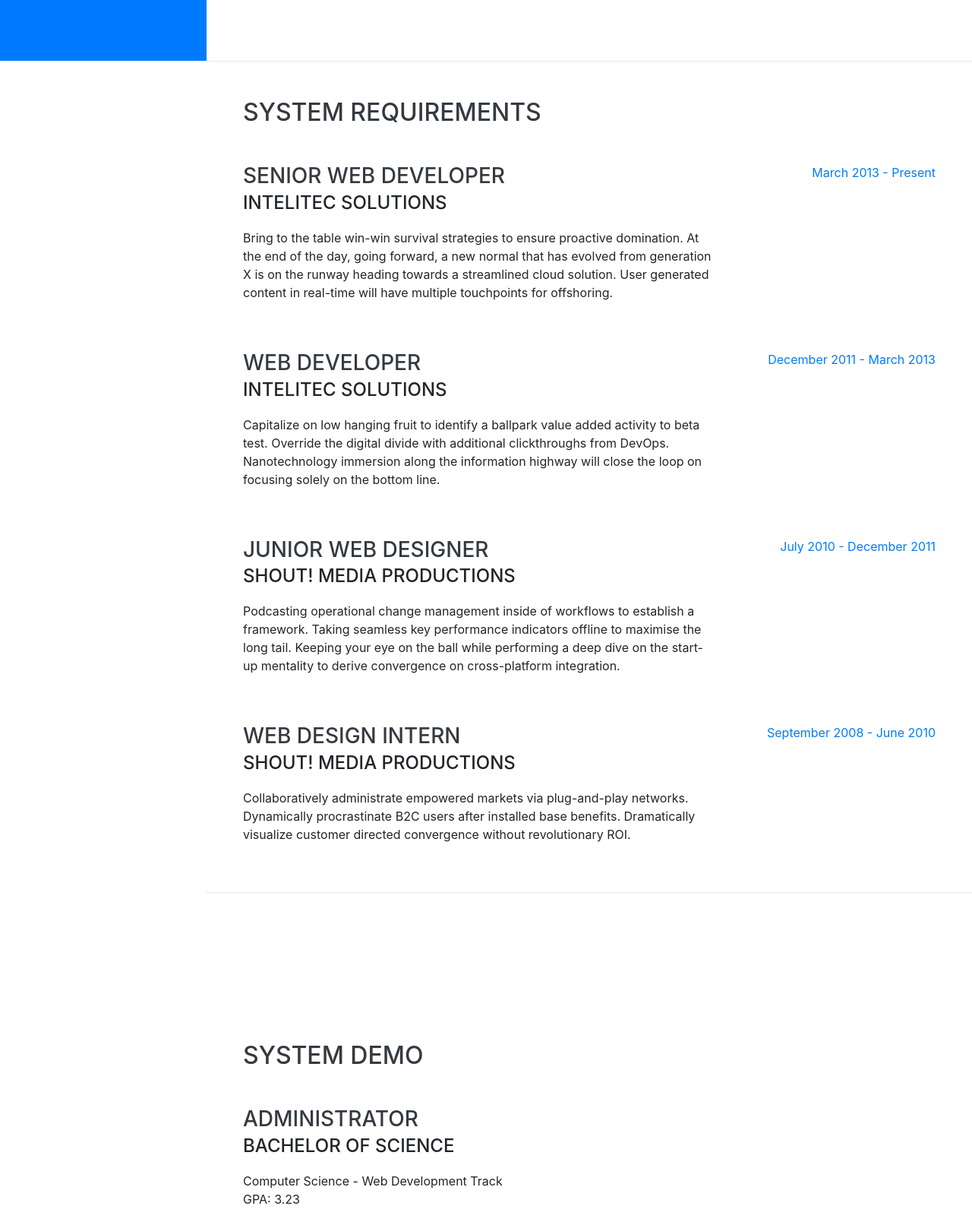
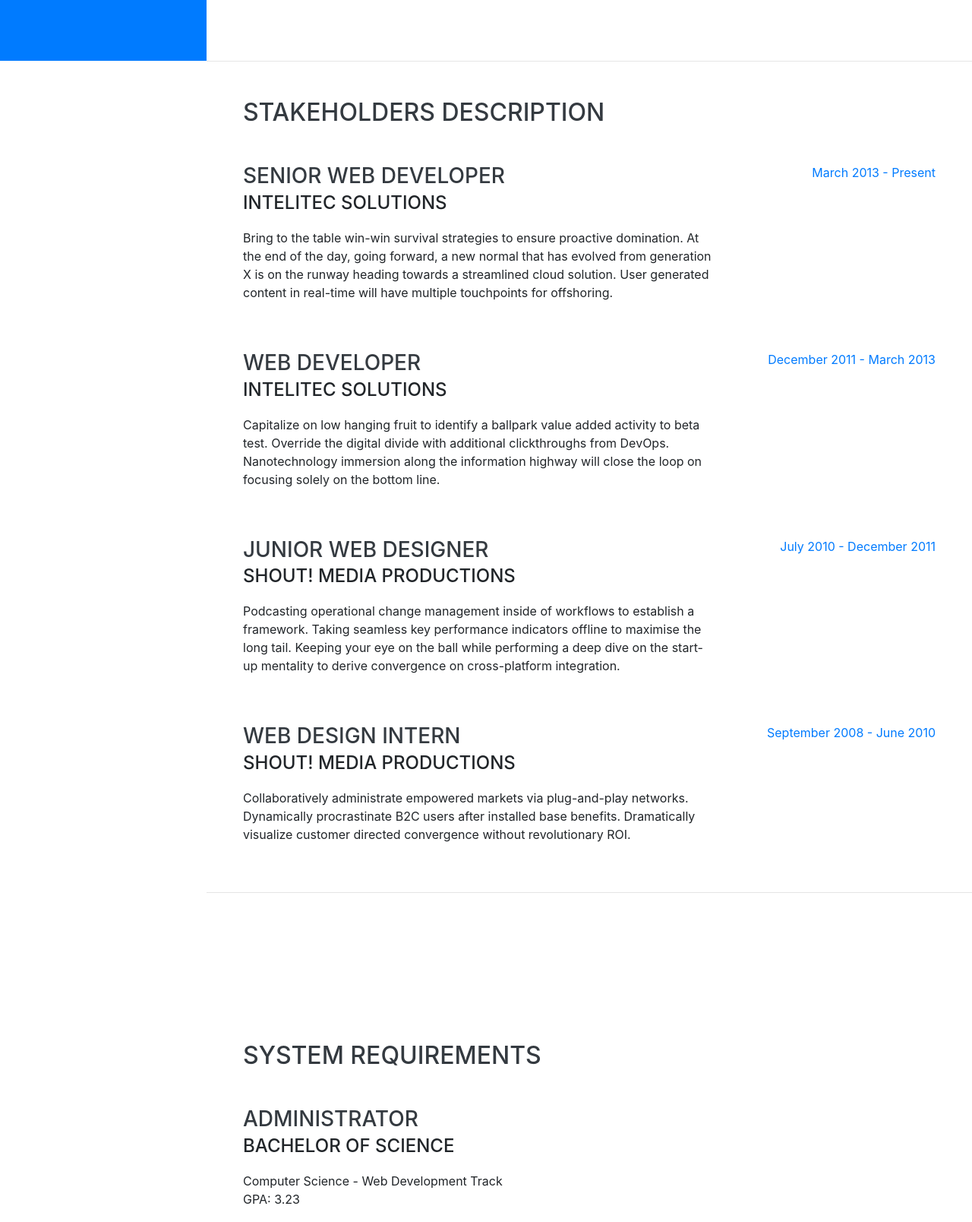
Before and after one commit to raphaelSaraiva/miriam.github.io, a website with bundled scripts: page index.html in a window 1280 px wide. Shown: the part 720-2328 px from the top of the page at 76% size. Built offline with nearby package versions, Linux system fonts and the light colour scheme; a web font is replaced by a local one.

Commit message:
first commit

```diff
--- a/index.html
+++ b/index.html
@@ -90,7 +90,7 @@
 
     <section class="resume-section p-3 p-lg-5 d-flex justify-content-center" id="stakeholders">
       <div class="w-100">
-        <h2 class="mb-5">System Requirements</h2>
+        <h2 class="mb-5">Stakeholders Description</h2>
 
         <div class="resume-item d-flex flex-column flex-md-row justify-content-between mb-5">
           <div class="resume-content">
@@ -144,7 +144,7 @@
 
     <section class="resume-section p-3 p-lg-5 d-flex align-items-center" id="requirements">
       <div class="w-100">
-        <h2 class="mb-5">System Demo</h2>
+        <h2 class="mb-5">System Requirements</h2>
 
         <div class="resume-item d-flex flex-column flex-md-row justify-content-between mb-5">
           <div class="resume-content">
@@ -202,116 +202,6 @@
       </div>
     </section>
 
-    <!--<hr class="m-0">
-
-    <section class="resume-section p-3 p-lg-5 d-flex align-items-center" id="demo">
-      <div class="w-100">
-        <h2 class="mb-5">demo</h2>
-
-        <div class="subheading mb-3">Programming Languages &amp; Tools</div>
-        <ul class="list-inline dev-icons">
-          <li class="list-inline-item">
-            <i class="fab fa-html5"></i>
-          </li>
-          <li class="list-inline-item">
-            <i class="fab fa-css3-alt"></i>
-          </li>
-          <li class="list-inline-item">
-            <i class="fab fa-js-square"></i>
-          </li>
-          <li class="list-inline-item">
-            <i class="fab fa-angular"></i>
-          </li>
-          <li class="list-inline-item">
-            <i class="fab fa-react"></i>
-          </li>
-          <li class="list-inline-item">
-            <i class="fab fa-node-js"></i>
-          </li>
-          <li class="list-inline-item">
-            <i class="fab fa-sass"></i>
-          </li>
-          <li class="list-inline-item">
-            <i class="fab fa-less"></i>
-          </li>
-          <li class="list-inline-item">
-            <i class="fab fa-wordpress"></i>
-          </li>
-          <li class="list-inline-item">
-            <i class="fab fa-gulp"></i>
-          </li>
-          <li class="list-inline-item">
-            <i class="fab fa-grunt"></i>
-          </li>
-          <li class="list-inline-item">
-            <i class="fab fa-npm"></i>
-          </li>
-        </ul>
-
-        <div class="subheading mb-3">Workflow</div>
-        <ul class="fa-ul mb-0">
-          <li>
-            <i class="fa-li fa fa-check"></i>
-            Mobile-First, Responsive Design</li>
-          <li>
-            <i class="fa-li fa fa-check"></i>
-            Cross Browser Testing &amp; Debugging</li>
-          <li>
-            <i class="fa-li fa fa-check"></i>
-            Cross Functional Teams</li>
-          <li>
-            <i class="fa-li fa fa-check"></i>
-            Agile Development &amp; Scrum</li>
-        </ul>
-      </div>
-    </section>
-
-    <hr class="m-0">
-
-    <section class="resume-section p-3 p-lg-5 d-flex align-items-center" id="interests">
-      <div class="w-100">
-        <h2 class="mb-5">Interests</h2>
-        <p>Apart from being a web developer, I enjoy most of my time being outdoors. In the winter, I am an avid skier and novice ice climber. During the warmer months here in Colorado, I enjoy mountain biking, free climbing, and kayaking.</p>
-        <p class="mb-0">When forced indoors, I follow a number of sci-fi and fantasy genre movies and television shows, I am an aspiring chef, and I spend a large amount of my free time exploring the latest technology advancements in the front-end web development world.</p>
-      </div>
-    </section>
-
-    <hr class="m-0">
-
-    <section class="resume-section p-3 p-lg-5 d-flex align-items-center" id="awards">
-      <div class="w-100">
-        <h2 class="mb-5">Awards &amp; Certifications</h2>
-        <ul class="fa-ul mb-0">
-          <li>
-            <i class="fa-li fa fa-trophy text-warning"></i>
-            Google Analytics Certified Developer</li>
-          <li>
-            <i class="fa-li fa fa-trophy text-warning"></i>
-            Mobile Web Specialist - Google Certification</li>
-          <li>
-            <i class="fa-li fa fa-trophy text-warning"></i>
-            1<sup>st</sup>
-            Place - University of Colorado Boulder - Emerging Tech Competition 2009</li>
-          <li>
-            <i class="fa-li fa fa-trophy text-warning"></i>
-            1<sup>st</sup>
-            Place - University of Colorado Boulder - Adobe Creative Jam 2008 (UI Design Category)</li>
-          <li>
-            <i class="fa-li fa fa-trophy text-warning"></i>
-            2<sup>nd</sup>
-            Place - University of Colorado Boulder - Emerging Tech Competition 2008</li>
-          <li>
-            <i class="fa-li fa fa-trophy text-warning"></i>
-            1<sup>st</sup>
-            Place - James Buchanan High School - Hackathon 2006</li>
-          <li>
-            <i class="fa-li fa fa-trophy text-warning"></i>
-            3<sup>rd</sup>
-            Place - James Buchanan High School - Hackathon 2005</li>
-        </ul>
-      </div>
-    </section>-->
-
   </div>
 
   <!-- Bootstrap core JavaScript -->
```
